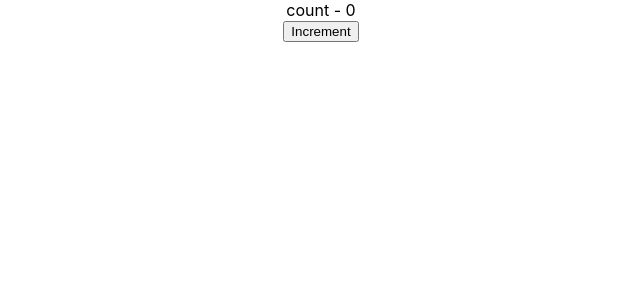
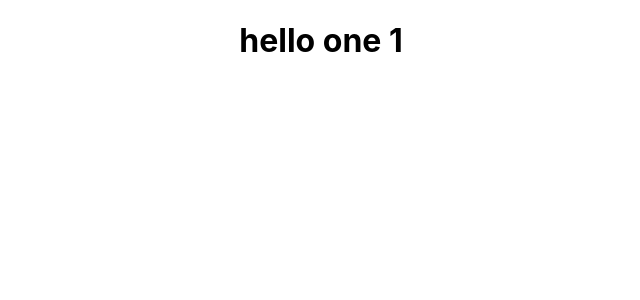
Before and after one commit to Xpiper/react, a React (Create React App) app in the folder hello-world/: page / in a window 1280 px wide. Shown: the top 300 px of the page, without its empty margins (319-959 px from the left). Built offline with nearby package versions, Linux system fonts and the light colour scheme.

Commit message:
destructuring props and state

```diff
--- a/hello-world/src/App.js
+++ b/hello-world/src/App.js
@@ -8,11 +8,11 @@ import Counter from "./components/Counter";
 function App() {
     return (
         <div className="App">
-            <Counter/>
+            {/*<Counter/>*/}
             {/*<Message/>*/}
-            {/*<Greet name='one' number={1}>*/}
+            <Greet name='one' number={1}>
             {/*    <p>this is children props</p>*/}
-            {/*</Greet>*/}
+            </Greet>
             {/*<Greet name='two' number={2}/>*/}
             {/*<Greet name='three' number={3}/>*/}
             {/*<Welcome name='one' number={1}>*/}
--- a/hello-world/src/components/Greet.js
+++ b/hello-world/src/components/Greet.js
@@ -6,10 +6,10 @@ import React from 'react';
 //     );
 // }
 
-const Greet = props =>
+const Greet = ({name, number, children}) =>
     <div>
-        <h1>hello {props.name} {props.number}</h1>
-        {props.children}
+        <h1>hello {name} {number}</h1>
+        {children}
     </div>
 
 export default Greet;
--- a/hello-world/src/components/Welcome.js
+++ b/hello-world/src/components/Welcome.js
@@ -3,9 +3,10 @@ import React, {Component} from 'react';
 class Welcome extends Component {
 
     render() {
+        const {name, number, children} = this.props;
         return (
             <div>
-                <h1> class component {this.props.name} {this.props.number} {this.props.children}</h1>
+                <h1> class component {name} {number} {children}</h1>
             </div>
         );
     }
```
